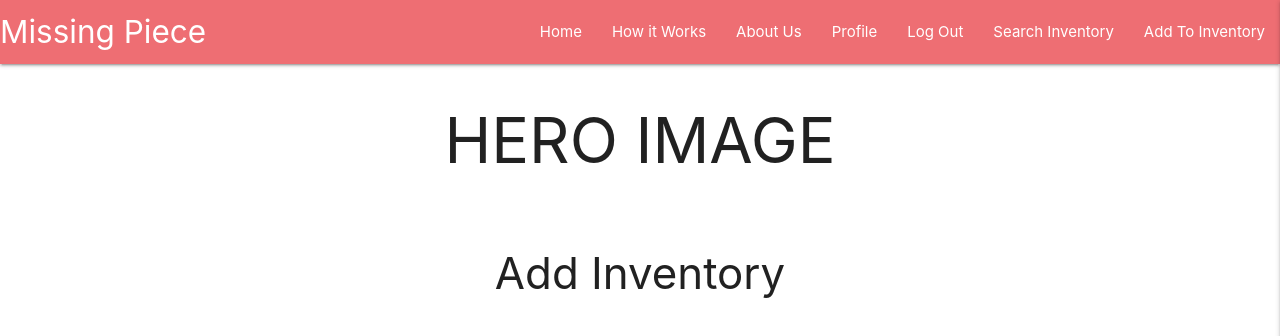
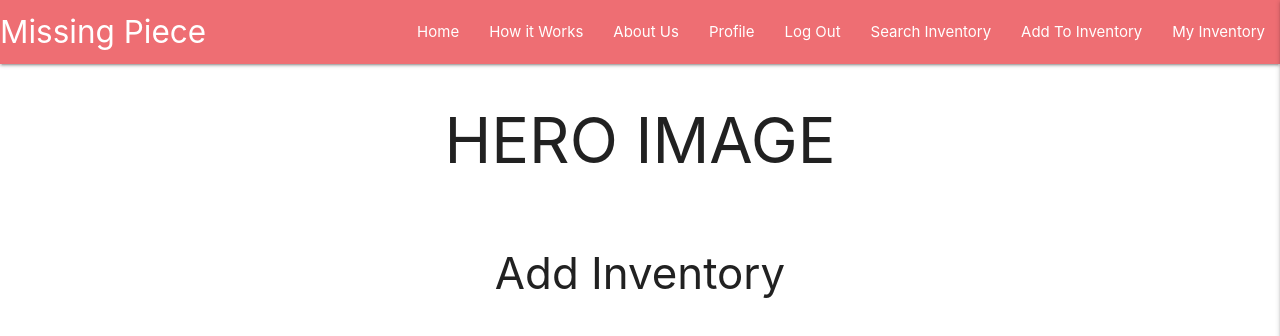
Before and after one commit to RvN-R/milestone-3-missingpiece, a Flask app: page /add_inventory in a window 1280 px wide. Shown: the top 336 px of the page. Run offline with Flask 2, Linux system fonts and the light colour scheme; the visitor is signed in with stand-in values (Sample User, id 1); some libraries are stand-ins or nearby versions.

Commit message:
Boilerplate added to my_inventory

```diff
--- a/app.py
+++ b/app.py
@@ -129,6 +129,11 @@ def add_inventory():
         flash("Inventory Successfully Added")
     return render_template("add_inventory.html")
 
+
+@app.route("/my_inventory")
+def my_inventory():
+    return render_template("my_inventory.html")
+
 if __name__ == "__main__":
     app.run(host=os.environ.get("IP"),
             port=int(os.environ.get("PORT")),
--- a/templates/base.html
+++ b/templates/base.html
@@ -29,6 +29,7 @@
                   <li><a href="{{ url_for('logout') }}">Log Out</a></li>
                   <li><a href="{{ url_for('get_inventory') }}">Search Inventory</a></li>
                   <li><a href="{{ url_for('add_inventory') }}">Add To Inventory</a></li>
+                  <li><a href="{{ url_for('my_inventory') }}">My Inventory</a></li>
                 {% else %}
                   <li><a href="{{ url_for('register') }}">Register</a></li>
                   <li><a href="{{ url_for('login') }}">Log In</a></li>
@@ -46,6 +47,7 @@
                   <li><a href="{{ url_for('logout') }}">Log Out</a></li>
                   <li><a href="{{ url_for('get_inventory') }}">Search Inventory</a></li>
                   <li><a href="{{ url_for('add_inventory') }}">Add To Inventory</a></li>
+                  <li><a href="{{ url_for('my_inventory') }}">My Inventory</a></li>
                 {% else %}
                   <li><a href="{{ url_for('register') }}">Register</a></li>
                   <li><a href="{{ url_for('login') }}">Log In</a></li>
```
Also changed, not shown: templates/inventory.html (deleted, +0 -12 lines), templates/my_inventory.html (+7 -8 lines).
